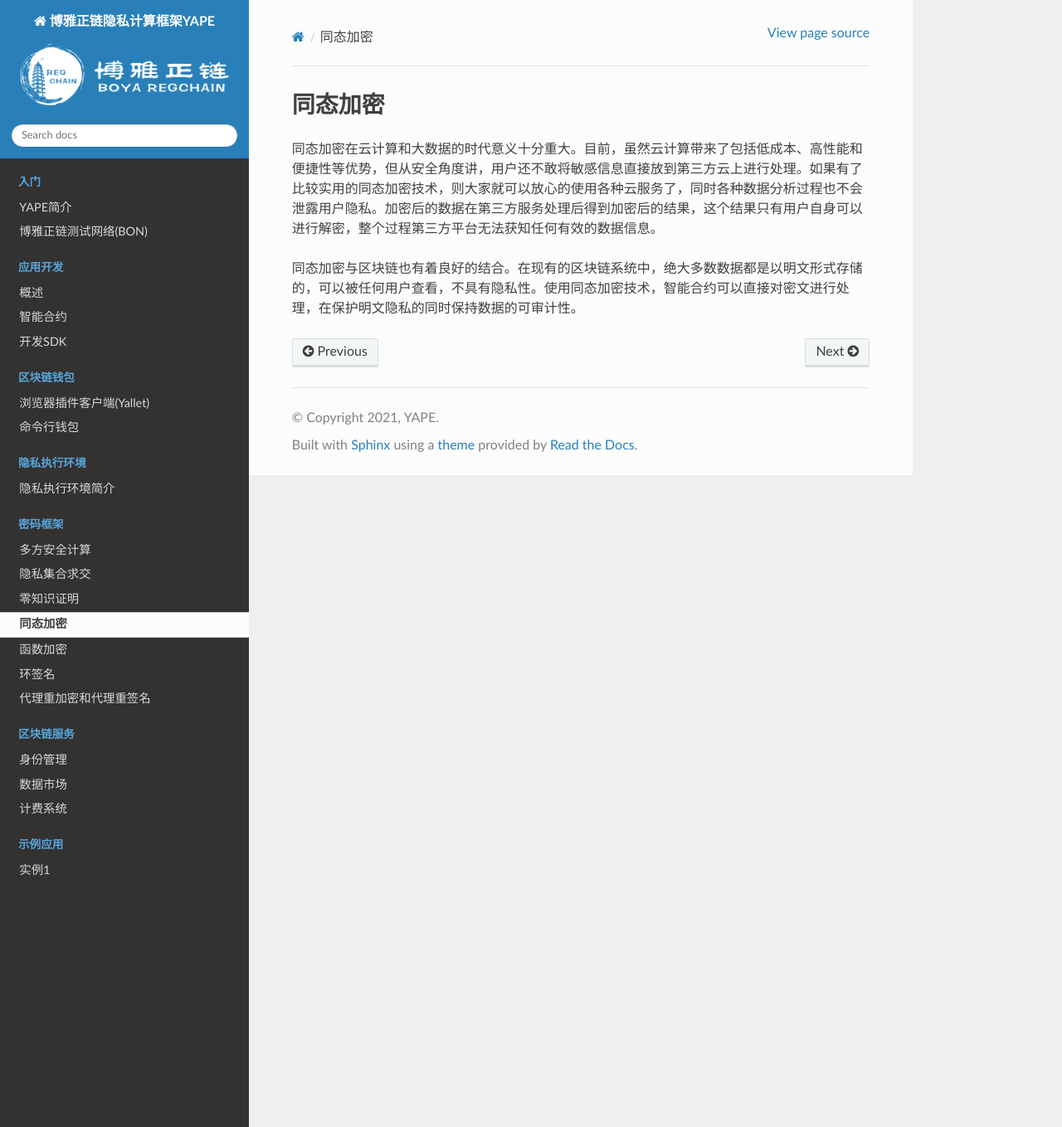
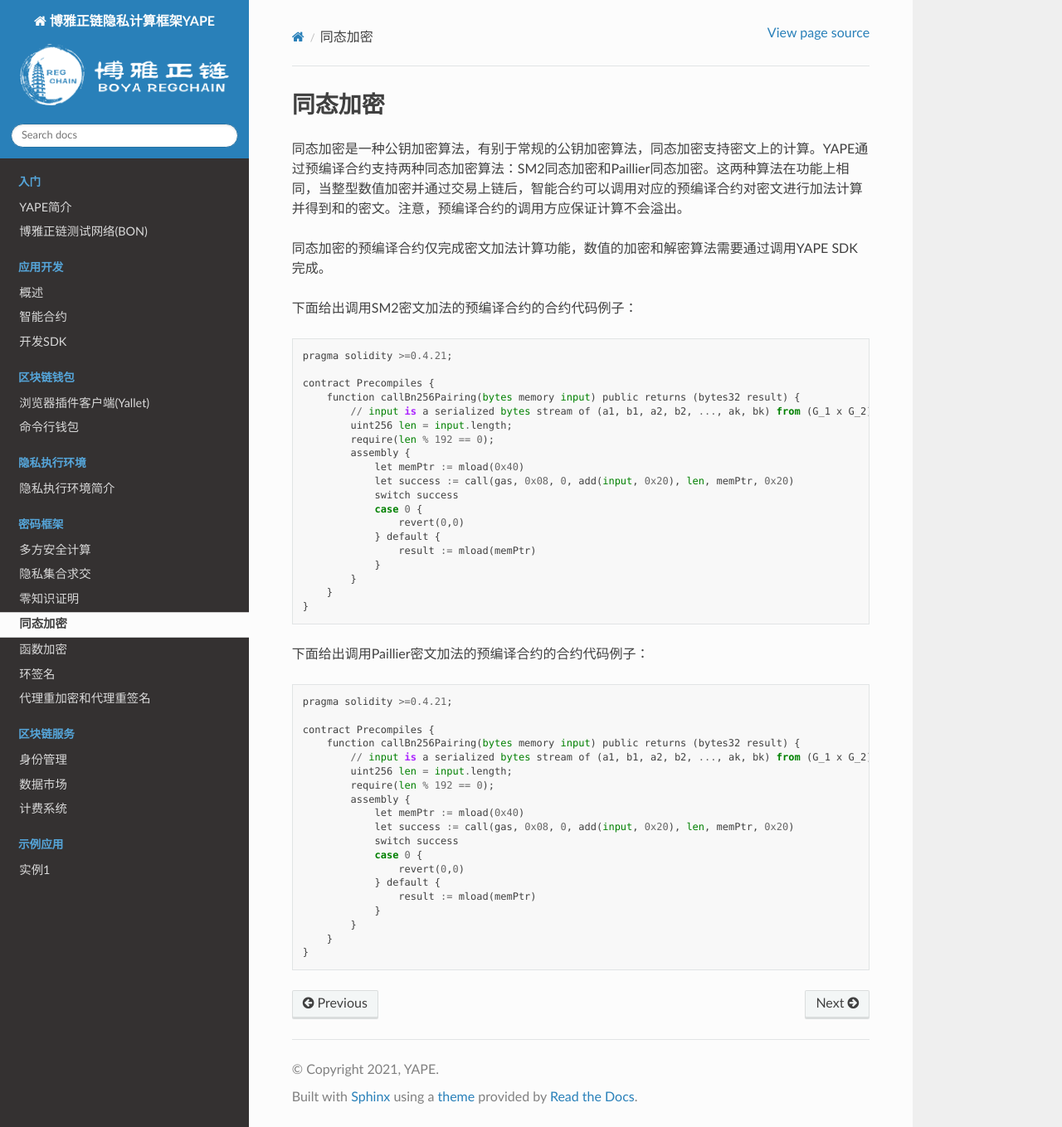
Before and after one commit to boyanet/yape-docs, a Sphinx documentation site: the page built from docs/source/cipher_structure/he.md, in a window 1280 px wide and 1359 px high. Shown: the whole window at 83% size. Built offline with Sphinx 7.4.7 and the Read the Docs theme 2.0.0, drawn with Linux system fonts in a browser that asks for light colours; pages that are not in the unit, such as notebooks, are missing from menus.

Commit message:
Update he.md

````diff
--- a/docs/source/cipher_structure/he.md
+++ b/docs/source/cipher_structure/he.md
@@ -1,5 +1,53 @@
 # 同态加密
 
-同态加密在云计算和大数据的时代意义十分重大。目前，虽然云计算带来了包括低成本、高性能和便捷性等优势，但从安全角度讲，用户还不敢将敏感信息直接放到第三方云上进行处理。如果有了比较实用的同态加密技术，则大家就可以放心的使用各种云服务了，同时各种数据分析过程也不会泄露用户隐私。加密后的数据在第三方服务处理后得到加密后的结果，这个结果只有用户自身可以进行解密，整个过程第三方平台无法获知任何有效的数据信息。
+同态加密是一种公钥加密算法，有别于常规的公钥加密算法，同态加密支持密文上的计算。YAPE通过预编译合约支持两种同态加密算法：SM2同态加密和Paillier同态加密。这两种算法在功能上相同，当整型数值加密并通过交易上链后，智能合约可以调用对应的预编译合约对密文进行加法计算并得到和的密文。注意，预编译合约的调用方应保证计算不会溢出。
 
-同态加密与区块链也有着良好的结合。在现有的区块链系统中，绝大多数数据都是以明文形式存储的，可以被任何用户查看，不具有隐私性。使用同态加密技术，智能合约可以直接对密文进行处理，在保护明文隐私的同时保持数据的可审计性。
+同态加密的预编译合约仅完成密文加法计算功能，数值的加密和解密算法需要通过调用YAPE SDK完成。
+
+下面给出调用SM2密文加法的预编译合约的合约代码例子：
+
+```
+pragma solidity >=0.4.21;
+
+contract Precompiles {
+    function callBn256Pairing(bytes memory input) public returns (bytes32 result) {
+        // input is a serialized bytes stream of (a1, b1, a2, b2, ..., ak, bk) from (G_1 x G_2)^k
+        uint256 len = input.length;
+        require(len % 192 == 0);
+        assembly {
+            let memPtr := mload(0x40)
+            let success := call(gas, 0x08, 0, add(input, 0x20), len, memPtr, 0x20)
+            switch success
+            case 0 {
+                revert(0,0)
+            } default {
+                result := mload(memPtr)
+            }
+        }
+    }
+}
+```
+
+下面给出调用Paillier密文加法的预编译合约的合约代码例子：
+
+```
+pragma solidity >=0.4.21;
+
+contract Precompiles {
+    function callBn256Pairing(bytes memory input) public returns (bytes32 result) {
+        // input is a serialized bytes stream of (a1, b1, a2, b2, ..., ak, bk) from (G_1 x G_2)^k
+        uint256 len = input.length;
+        require(len % 192 == 0);
+        assembly {
+            let memPtr := mload(0x40)
+            let success := call(gas, 0x08, 0, add(input, 0x20), len, memPtr, 0x20)
+            switch success
+            case 0 {
+                revert(0,0)
+            } default {
+                result := mload(memPtr)
+            }
+        }
+    }
+}
+```
````
